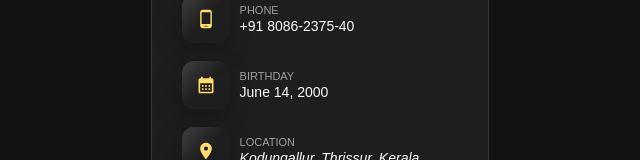
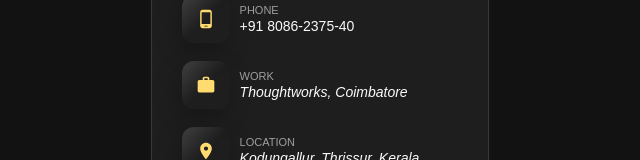
Before and after one commit to rahu1ramesh/portfolio-website, a Next.js app: page / in a window 1280 px wide. Shown: the part 474-634 px from the top of the page, without its empty margins (320-960 px from the left). Built offline with nearby package versions, Linux system fonts and the light colour scheme.

Commit message:
[Rahul] | Fix. Sidebar Contents

```diff
--- a/src/components/sidebar.module.css
+++ b/src/components/sidebar.module.css
@@ -75,7 +75,6 @@
     z-index: 1;
 }
 .sidebarItemInfo a,
-.sidebarItemInfo time,
 .sidebarItemInfo address {
     color: var(--white-2);
     font-size: var(--fs-6);
--- a/src/components/sidebar.tsx
+++ b/src/components/sidebar.tsx
@@ -1,6 +1,6 @@
 import React from "react";
 import Image from "next/image";
-import {CalendarMonth, LocationOn, MailOutline, PhoneAndroid, SvgIconComponent} from "@mui/icons-material";
+import {CalendarMonth, LocationOn, MailOutline, PhoneAndroid, SvgIconComponent, Work} from "@mui/icons-material";
 import styles from "./sidebar.module.css";
 
 interface SidebarProps {
@@ -37,11 +37,7 @@ const Sidebar: React.FC = () => {
                             title="Phone"
                             content={<a href="tel:+918086237540">+91 8086-2375-40</a>}
                         />
-                        <SidebarItem
-                            icon={CalendarMonth}
-                            title="Birthday"
-                            content={<time dateTime="2000-06-14">June 14, 2000</time>}
-                        />
+                        <SidebarItem icon={Work} title="Work" content={<address>Thoughtworks, Coimbatore</address>} />
                         <SidebarItem
                             icon={LocationOn}
                             title="Location"
```
